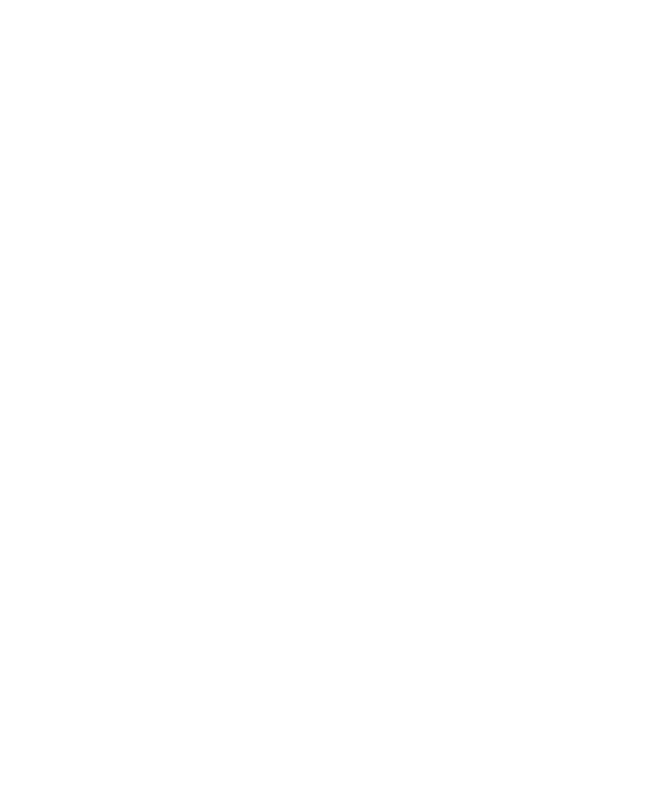
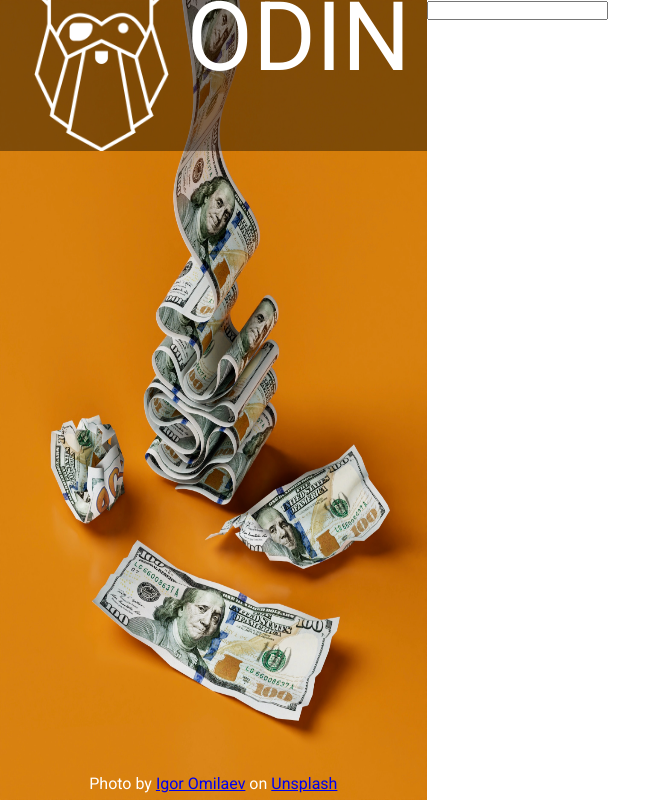
Before and after one commit to Specialized101/sign-up-form, a plain HTML site: page index.html in a window 1280 px wide. Shown: the whole page, without its empty margins (0-671 px from the left). Drawn offline with Linux system fonts and the light colour scheme; a web font is replaced by a local one.

Commit message:
Create & Style the sidebar

```diff
--- a/index.html
+++ b/index.html
@@ -8,6 +8,20 @@
     <script src="script.js" defer ></script>
 </head>
 <body>
-
+    <div id="container">
+        <div id="side">
+            <img src="./bg-image.jpg" alt="Background image with lots of money">
+            <p>Photo by <a href="https://unsplash.com/fr/@omilaev">Igor Omilaev</a> on <a href="https://unsplash.com/fr/photos/une-pile-dargent-posee-sur-une-table-M7iMdnG4R_g">Unsplash</a></p>
+            <div id="logo">
+                <img src="./odin-lined.png" alt="Odin Logo">
+                <span id="odin">ODIN</span>
+            </div>
+        </div>
+        <div id="form">
+            <form id="signup-form" action="">
+                <input type="text">
+            </form>
+        </div>
+    </div>
 </body>
 </html>
--- a/style.css
+++ b/style.css
@@ -1,5 +1,61 @@
+@import url('https://fonts.googleapis.com/css2?family=Roboto&display=swap');
+@import url('https://fonts.googleapis.com/css2?family=Skranji&display=swap');
+
 * {
     box-sizing: border-box;
     margin: 0;
     padding: 0;
 }
+
+html {
+    font-family: 'Roboto', sans-serif;
+}
+
+#container {
+    display: grid;
+    grid-template-columns: 1fr 2fr;
+}
+
+a:visited {
+    color: white;
+}
+
+#side {
+    /* border: 2px solid green; */
+    height: 100vh;
+    overflow: hidden;
+    font-family: 'Skranji', 'Roboto', sans-serif;
+    color: white;
+}
+
+#side img {
+    width: 100%;
+    height: 100%;
+}
+
+#side p {
+    position: relative;
+    bottom: 30px;
+    left: 0;
+    text-align: center;
+}
+
+#logo {
+    background-color: rgba(0, 0, 0, 40%);
+    /* border: 2px solid red; */
+    display: flex;
+    align-items: center;
+    justify-content: center;
+    position: relative;
+    width: 100%;
+    top: -900px;
+    /* left: 50px; */
+}
+
+#logo img {
+    width: 40%;
+}
+
+#odin {
+    font-size: 6rem;
+}
```
Also changed, not shown: bg-image.jpg (added), odin-lined.png (added), sign-up-form.png (added).
